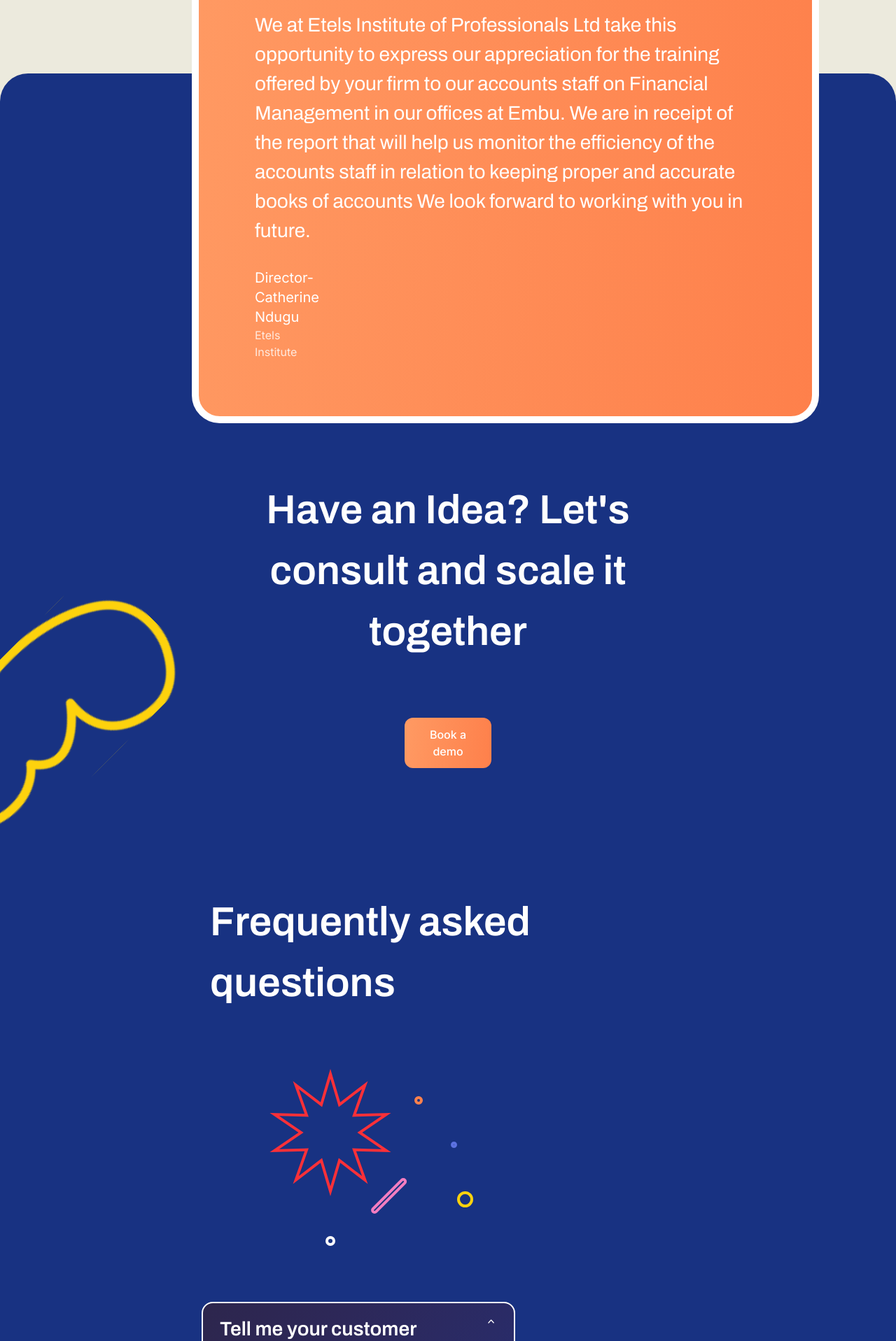
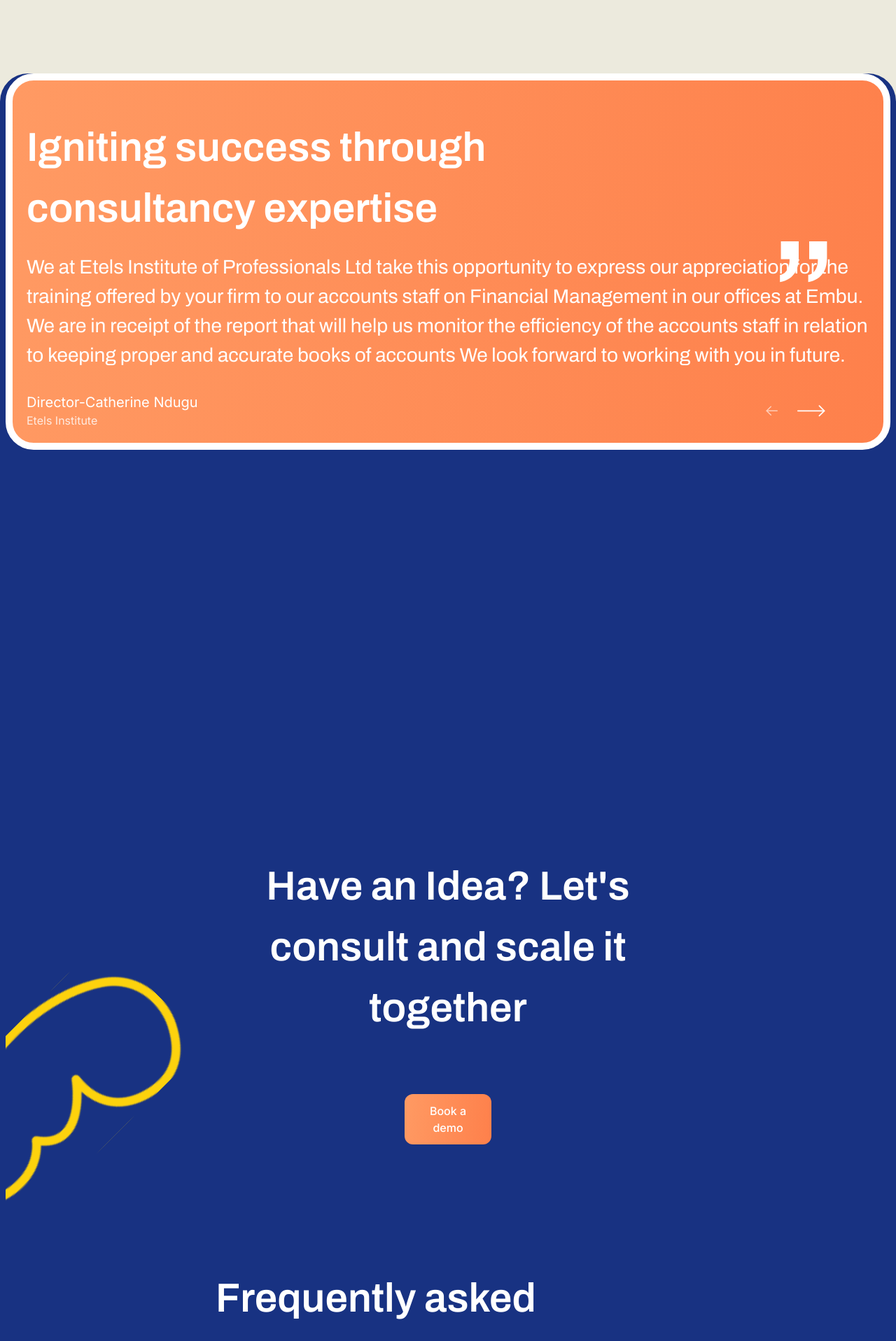
Before and after one commit to almondkiruthu/Limarge, a React (Vite) app in the folder client/: page / in a window 1280 px wide. Shown: the part 5182-7099 px from the top of the page at 70% size. Built offline with nearby package versions, Linux system fonts and the light colour scheme; what prettier-plugin-tailwindcss would draw is missing.

Commit message:
I added the container class to the cta component and fixed the testimonial card

```diff
--- a/client/src/components/Cta.tsx
+++ b/client/src/components/Cta.tsx
@@ -4,15 +4,18 @@ import Testimonials from "./Testimonials";
 const Cta = () => {
   return (
     <>
-      <div className="bg-customBlue rounded-t-[40px] relative pb-[500px] mt-[100px] lg:mt-60">
+      <div className="mt-[100px] rounded-t-[40px] bg-customBlue pb-[500px] lg:mt-60">
+        <div className="container">
           <Testimonials />
         </div>
-      <div className="text-white bg-customBlue text-center pt-[360px] lg:pt-20 relative">
-        <h2 className="font-archivo text-[40px] lg:text-[58px] font-semibold">
+      </div>
+      <div className="relative bg-customBlue pt-[360px] text-center text-white lg:pt-20">
+        <div className="container">
+          <h2 className="font-archivo text-[40px] font-semibold lg:text-[58px]">
             Have an Idea? Let's <br /> consult and scale it <br /> together
           </h2>
-        <div className="font-inter pt-[50px] lg:pt-20 text-center px-4">
-          <button className="contact-us-btn w-[100%] lg:w-[10%] lg:px-8 py-3 rounded-[12px] font-medium text-white text-center">
+          <div className="px-4 pt-[50px] text-center font-inter lg:pt-20">
+            <button className="contact-us-btn w-[100%] rounded-[12px] py-3 text-center font-medium text-white lg:w-[10%] lg:px-8">
               Book a demo
             </button>
           </div>
@@ -20,7 +23,10 @@ const Cta = () => {
             <img src="/Cta/Mask.svg" alt="Line" className="h-[0] lg:h-[100%]" />
           </div>
         </div>
+      </div>
+
         <Faq />
+
     </>
   );
 };
--- a/client/src/components/Faq.tsx
+++ b/client/src/components/Faq.tsx
@@ -1,21 +1,26 @@
 import Accordion from "./Accordion";
-
 
 const Faq = () => {
   return (
     <>
-      <div className="bg-customBlue text-white pt-20 lg:pt-44 pb-20">
+      <div className="bg-customBlue pb-20 pt-20 text-white lg:pt-44">
+        <div className="container">
           <div className="flex flex-wrap  lg:gap-[40px]">
-          <div className="flex-col pl-6 lg:pl-0 lg:ml-[300px]">
-            <h3 className="font-archivo text-[40px] lg:text-[58px] font-semibold">
+            <div className="flex-col pl-6 lg:ml-[300px] lg:pl-0">
+              <h3 className="font-archivo text-[40px] font-semibold lg:text-[58px]">
                 Frequently asked <br /> questions
               </h3>
               <div className="pt-10 lg:pt-20">
-                <img src="/Faq/FaqImage.svg" alt="FaqImage" className="h-[194.68px] lg:h-[100%] mx-auto" />
+                <img
+                  src="/Faq/FaqImage.svg"
+                  alt="FaqImage"
+                  className="mx-auto h-[194.68px] lg:h-[100%]"
+                />
               </div>
             </div>
             <div>
               <Accordion />
+            </div>
           </div>
         </div>
       </div>
--- a/client/src/components/Team.tsx
+++ b/client/src/components/Team.tsx
@@ -1,7 +1,7 @@
 const Team = () => {
   return (
     <>
-      <div className="container relative pt-0">
+      <div className="container relative pt-0 pb-[rem]">
         <div>
           <p className="text-center font-archivo text-[2.5rem] font-semibold text-customBlue lg:text-[3.625rem] ">
             Comprised of diverse <br /> minds
--- a/client/src/components/Testimonials.tsx
+++ b/client/src/components/Testimonials.tsx
@@ -6,9 +6,9 @@ const Testimonials = () => {
     useTestimonialContext();
   return (
     <>
-      <div className="testimonial-card  absolute bottom-[-320px] left-3 z-10 w-[95%] rounded-[40px] p-5 text-white lg:bottom-[0] lg:left-[274px] lg:w-[70%] lg:p-20">
+      <div className="testimonial-card relative rounded-[2.5rem] p-5 text-white 2xl:top-[-10rem] 2xl:mx-auto 2xl:max-w-[75.125rem] 2xl:p-20">
         <div>
-          <h3 className="pt-8 text-center font-archivo text-[40px] font-semibold lg:text-start lg:text-[58px]">
+          <h3 className="pt-8 text-center font-archivo text-[2.5rem] font-semibold lg:text-start lg:text-[58px]">
             Igniting success through <br /> consultancy expertise
           </h3>
         </div>
@@ -34,10 +34,10 @@ const Testimonials = () => {
           </div>
           <div className="flex items-center gap-x-4">
             <button onClick={handlePrevTestimonial}>
-              <img src="/Testimonial/ArrowLeft.svg" alt="prev" />
+              <img src="/Testimonial/ArrowLeft.svg" alt="prev" className="w-[2.5rem] h-[1.5rem]" />
             </button>
             <button onClick={handleNextTestimonial}>
-              <img src="/Testimonial/ArrowRight.svg" alt="next" />
+              <img src="/Testimonial/ArrowRight.svg" alt="next" className="w-[2.5rem] h-[1.5rem]" />
             </button>
           </div>
         </div>
```
Lines whose indentation alone changed are shown as unchanged.
